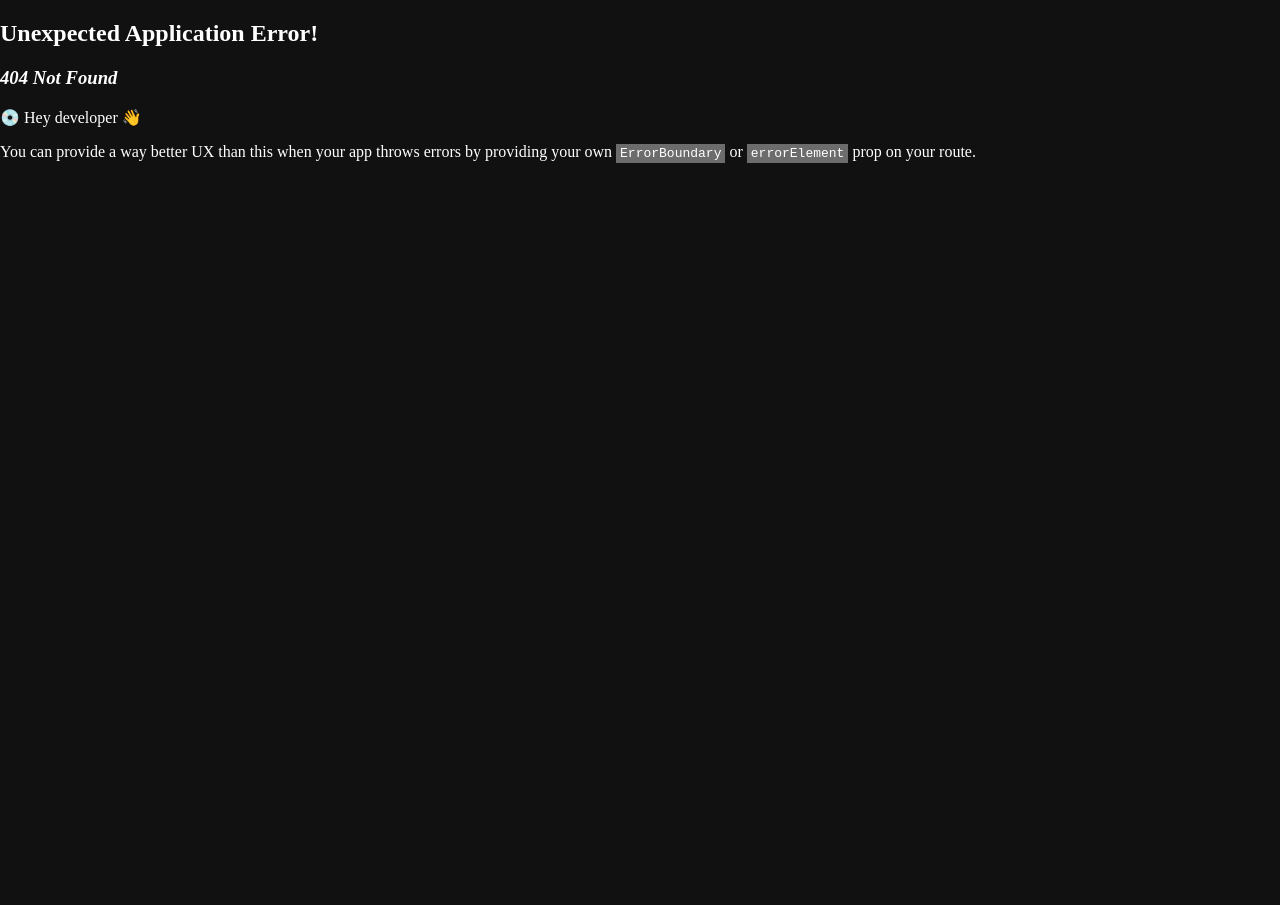
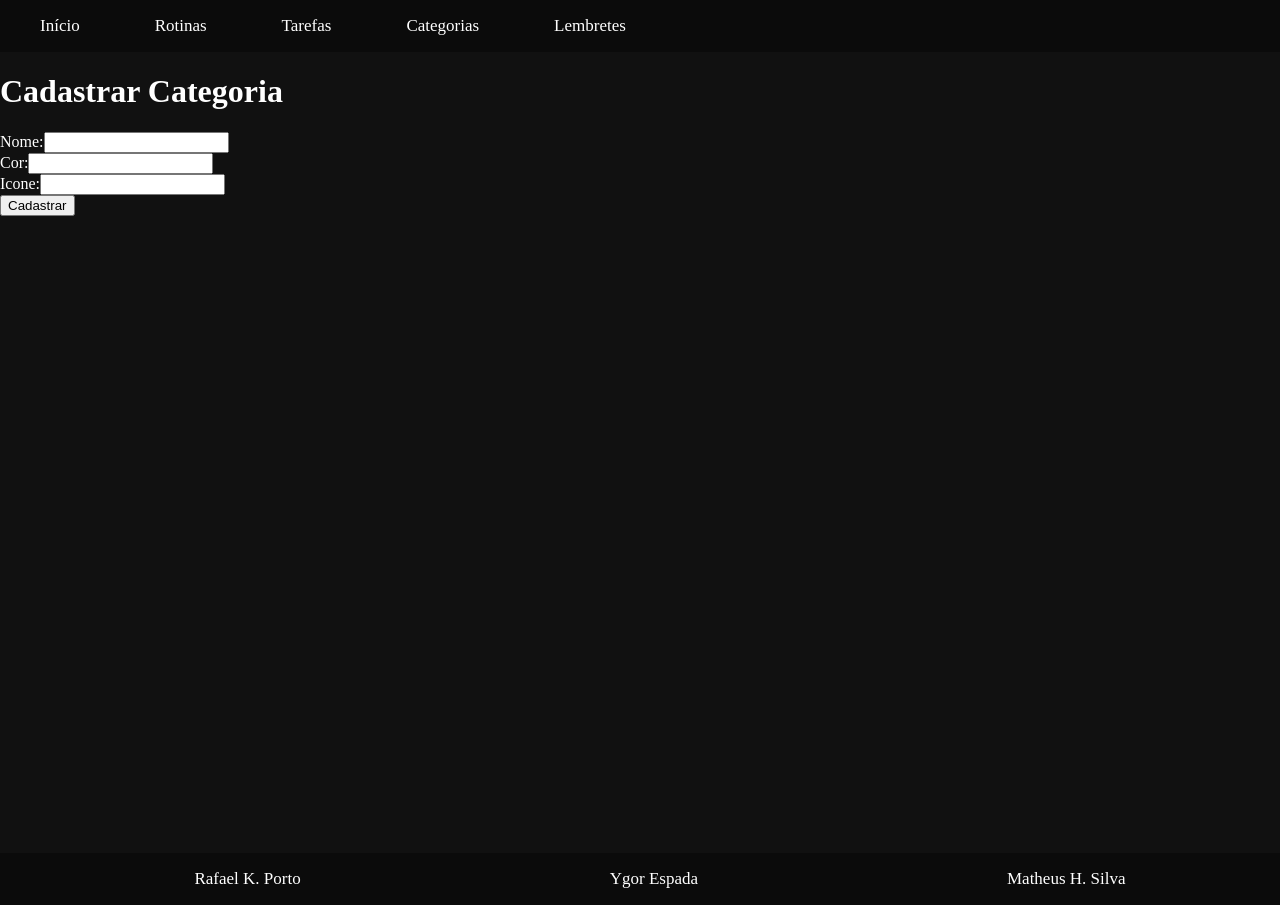
Before and after one commit to H3nr1Yuk1/OnTiming-ProjetoJS, a React (Create React App) app in the folder frontend/: page /categorias/criar in a window 1280 px wide. Before the commit this address had no page. Before the commit the page ends 800 px from the top, so only its background shows below. Built offline with nearby package versions, Linux system fonts and the light colour scheme.

Commit message:
alteraçoes nos arquivos de categoria

```diff
--- /dev/null
+++ b/frontend/src/pages/cadastrarCategoria.tsx
@@ -0,0 +1,62 @@
+import axios from "axios";
+import { useState } from "react";
+import { Categoria } from "../Models/categoria.model";
+
+
+function CadastroCategoria() {
+  const [nome, setNome] = useState("");
+  const [cor, setCor] = useState("");
+  const [icone, setIcone] = useState("");
+
+  function enviar() {
+    let categoria: Categoria = new Categoria();
+    categoria.nome = nome;
+    categoria.cor = cor;
+    categoria.icone = icone;
+
+    axios
+      .post("http://localhost:3001/categorias/criar", categoria)
+      .then((resposta) => {
+        setNome("");
+        setCor("");
+        setIcone("")
+      })
+      .catch((erro) => {
+        console.log(erro);
+      });
+  }
+
+  return (
+    <div>
+      <h1> Cadastrar Categoria</h1>
+      <div>
+        <label>Nome:</label>
+        <input
+          type="text" required
+          onChange={(event: any) => setNome(event.target.value)}
+        />
+      </div>
+      <div>
+        <label>Cor:</label>
+        <input
+          type="text" required
+          onChange={(event: any) => setCor(event.target.value)}
+        />
+      </div>
+      <div>
+        <label>Icone:</label>
+        <input
+          type="text" required
+          onChange={(event: any) => setIcone(event.target.value)}
+        />
+      </div>
+      <div>
+        <button onClick={enviar}>
+          Cadastrar
+        </button>
+      </div>
+    </div>
+  );
+}
+
+export default CadastroCategoria;
--- /dev/null
+++ b/frontend/src/pages/categoria.css
@@ -0,0 +1,32 @@
+.divBtn {
+    padding: 25px;
+}
+
+Link {
+    padding: 10px;
+    background-color: gray;
+    transition: transform 0.5s ease-in-out, background-color 0.5s ease-in-out;
+}
+
+table {
+    color: #fff;
+    border: 2px #fff solid;
+}
+
+td {
+    padding: 25px;
+    border: 2px #fff solid;
+}
+
+.lastTD{
+    padding-left: 100px;
+}
+
+.lastTD:hover{
+    color: aqua;
+}
+
+.ButtonCriar:hover {
+    transform: scale(1.1);
+    background-color: lightgray;
+}
--- a/frontend/src/pages/categoria.tsx
+++ b/frontend/src/pages/categoria.tsx
@@ -1,25 +1,50 @@
 import axios from "axios";
-import { useState } from "react";
+import { useEffect, useState } from "react";
+import { Link } from "react-router-dom";
+import "./categoria.css"
 
 function Categoria() {
 
-    const [categoria, setCategoria] = useState([]);
+    const [categorias, setCategoria] = useState([]);
 
-    function criarCategoria(){
+    function listarCategoria(){
         axios
-        .get("http://localhost:3000/categorias/criar")
+        .get("http://localhost:3001/categorias/listar")
         .then((resposta) => {
-            setCategoria(resposta.data.categoria)
+            setCategoria(resposta.data.listagem)
         })
         .catch((error) => {
             console.log(error)
         })
     }
 
+    useEffect(() => {
+        listarCategoria();
+    })
+
+
     return (
         <>
         <div>
-            <button onClick={criarCategoria}>Criar Categoria</button>
+           <div className="divBtn">
+           <Link to={`/categorias/criar`}>Criar Categoria</Link>
+           </div>
+            <div className="listaRotinas">
+                <table>
+                    <tbody>
+                        {categorias.map((categoria : any) => (
+                            <tr>
+                                <td className="nomeCategoria">{categoria.nome}</td>
+                                <td className="corCategoria" style={{backgroundColor: `${categoria.cor}`}}>{categoria.cor}</td>
+                                <td className="iconeCategoria">{categoria.icone}</td>
+                                <td className="lastTD">
+                                    <Link to={`/categorias/acesso/${categoria.id}`}>Acessar</Link>
+                                </td>
+                            </tr>
+                        ))}
+                    </tbody>
+                </table>
+            </div>
         </div>
         </>
     )
--- /dev/null
+++ b/frontend/src/pages/categoriaAcesso.tsx
@@ -0,0 +1,9 @@
+function categoriaAcesso() {
+    return(
+        <div>
+
+        </div>
+    )
+}
+
+export default categoriaAcesso;
```
Also changed, not shown: frontend/src/index.tsx (+8 -0 lines).
